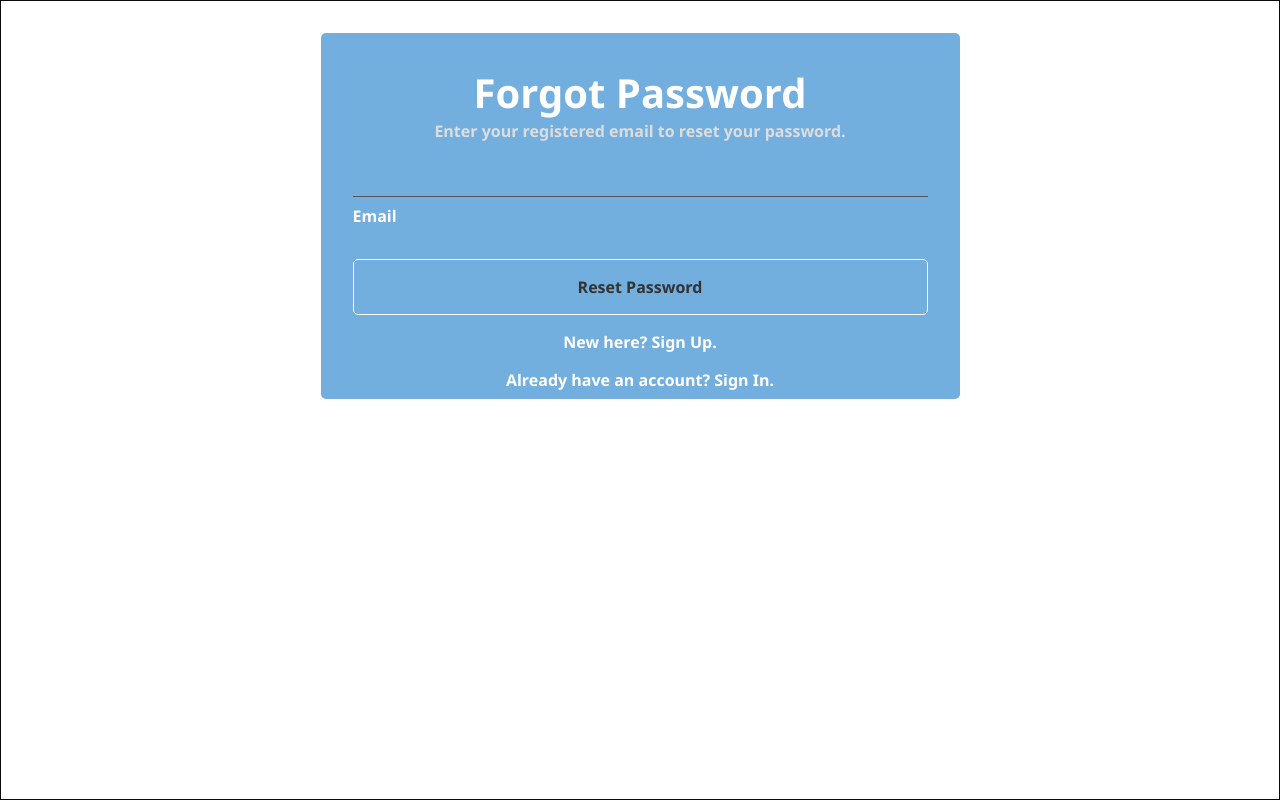
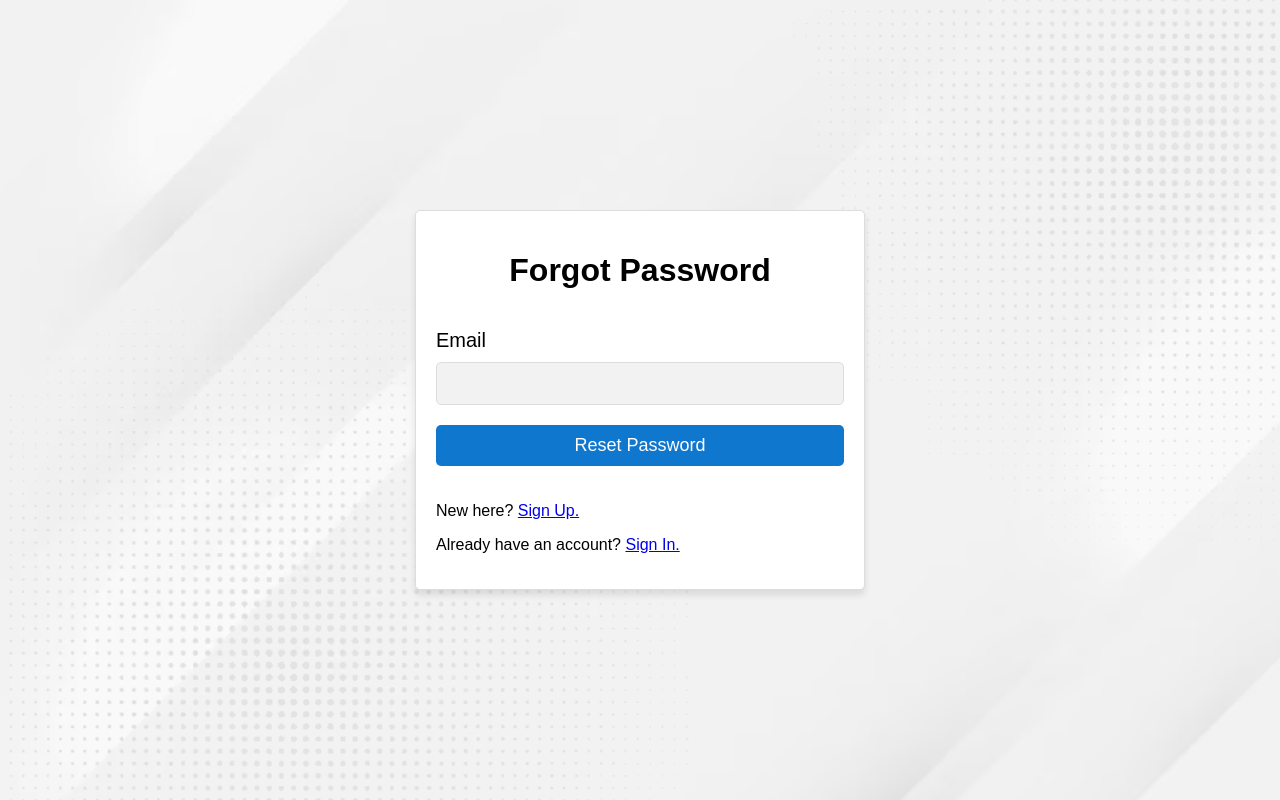
Before and after one commit to Karma098/SE, a PHP site: page /SE/forget.html in a window 1280 px wide. Run offline with PHP 8.4, Linux system fonts and the light colour scheme.

Commit message:
front-end

```diff
--- a/forget.css
+++ b/forget.css
@@ -1,4 +1,4 @@
-* {
+/* * {
     margin: 0;
     padding: 0;
     box-sizing: border-box;
@@ -12,10 +12,82 @@
     text-rendering: optimizeLegibility;
     /* -moz-font-feature-settings: "liga" on; */
     /* border: #000; */
-    border: 1px solid #090909;
+    /* border: 1px solid #090909; */
+* {
+  box-sizing: border-box;
+}
+body {
+  font-family: Arial, sans-serif;
+  /* justify-content: center;
+  align-items: center;   */
+  margin: 0;
+
+}
+.fph1{
+  text-align: center;
+  justify-content: center;
+  margin-bottom: 40px;
+}
+.back{
+  background-image: url(BG2.avif);
+  background-size: cover;
+  background-repeat: no-repeat;
+  height: 100vh;
+  position: relative;
 }
 
-  .row {
+.container {
+  position: absolute;
+  left: 50%;
+  top: 50%;
+  transform : translate(-50% , -50%);
+  background-color: #fff;
+  border: 1px solid #ddd;
+  border-radius: 5px;
+  box-shadow: 0 5px 7px rgba(0, 0, 0, 0.1);
+  /* margin: 20px auto; */
+  padding: 20px;
+  /* max-width: 400px; */
+  width: 450px;
+  height:380px;
+
+}
+.email{
+  font-size: 20px;
+  margin-bottom: 10px;
+}
+
+  input[type="email"] {
+    width: 100%;
+    background-color: #f2f2f2;
+    border: 1px solid #ddd;
+    border-radius: 5px;
+    font-size: 18px;
+    margin-bottom: 20px;
+    /* margin-top: 0 !important; */
+    padding: 10px;
+  }
+  .reset {
+    background-color: #1077cf;
+    border: none;
+    border-radius: 5px;
+    color: #fff;
+    cursor: pointer;
+    font-size: 18px;
+    padding: 10px;
+    width: 100%;
+    transition: background-color 0.3s ease;
+    margin-bottom: 20px;
+  }
+
+  .reset:hover {
+    background-color: #3e8e41;
+  }
+  .newu{
+    font-family: Arial, sans-serif;
+  }
+
+  /* .row {
     background-color: rgba(20, 120, 200, 0.6);
     color: #fff;
     text-align: center;
@@ -79,9 +151,9 @@
         color: #444; }
     .row .footer a {
       color: inherit;
-      text-decoration: none; }
+      text-decoration: none; } */
 
-  .information-text {
+  /* .information-text {
     color: #ddd; }
 
   @media screen and (max-width: 320px) {
@@ -93,3 +165,4 @@
   @media screen and (min-width: 900px) {
     .row {
       width: 50%; } }
+   */
--- a/forget.html
+++ b/forget.html
@@ -7,20 +7,27 @@
     <title>Forgot Password Page - HTML + CSS</title>
     <link rel="stylesheet" type="text/css" href="forget.css">
 </head>
+
 <body>
-        <form method="POST" action="forgetphp.php" >
+    <div class="back">
+        <div class="container">
+            <form method="POST" action="forgetphp.php">
                 <div class="row">
-    <h1>Forgot Password</h1>
-    <h6 class="information-text">Enter your registered email to reset your password.</h6>
+                    <h1 class="fph1">Forgot Password</h1>
+                    <!-- <h6 class="information-text">Enter your registered email to reset your password.</h6> -->
                     <div class="form-group">
+                        <p class="email"><label for="email">Email</label></p>
                         <input type="email" name="email" id="email">
-    <p><label for="email">Email</label></p>
-    <button onclick="showSpinner()">Reset Password</button>
+                       <br><button class="reset" onclick="showSpinner()">Reset Password</button>
                     </div>
                     <div class="footer">
-    <h5>New here? <a href="register.html">Sign Up.</a></h5>
-    <h5>Already have an account? <a href="index.php">Sign In.</a></h5>
+                        <p class="newu">New here? <a href="register.html">Sign Up.</a></p>
+                        <p>Already have an account? <a href="index.php">Sign In.</a></p>
                     </div>
+                </div>
+
             </form>
         </div>
+    </div>
+
 </body>
--- a/resetPass.css
+++ b/resetPass.css
@@ -7,6 +7,7 @@
   body {
     background-color: #f2f2f2;
     font-family: Arial, sans-serif;
+
   }
 
   .container {
@@ -16,8 +17,13 @@
     background-color: #fff;
     border-radius: 5px;
     box-shadow: 0 0 10px rgba(0, 0, 0, 0.2);
+
   }
 
+  h2{
+    text-align: center;
+  justify-content: center;
+  }
   .form-group {
     margin-bottom: 10px;
   }
--- a/resetPass.html
+++ b/resetPass.html
@@ -1,16 +1,18 @@
 <!DOCTYPE html>
 <html lang="en">
+
 <head>
   <meta charset="UTF-8" />
   <meta name="viewport" content="width=device-width, initial-scale=1.0" />
   <title>Reset Password</title>
   <link rel="stylesheet" href="resetPass.css" />
 </head>
+
 <body>
+
   <div class="container">
     <form action="setPass.php" method="POST">
       <h2>Reset Password</h2>
-
       <div class="form-group">
         <label for="password">New Password:</label>
         <input type="password" id="password" name="password" required />
@@ -23,4 +25,5 @@
     </form>
   </div>
 </body>
+
 </html>
```
Lines whose indentation alone changed are shown as unchanged.
